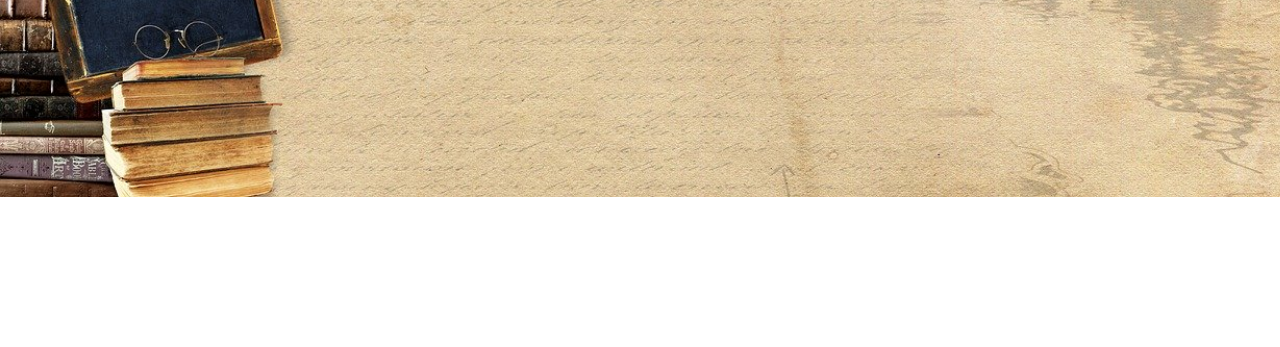
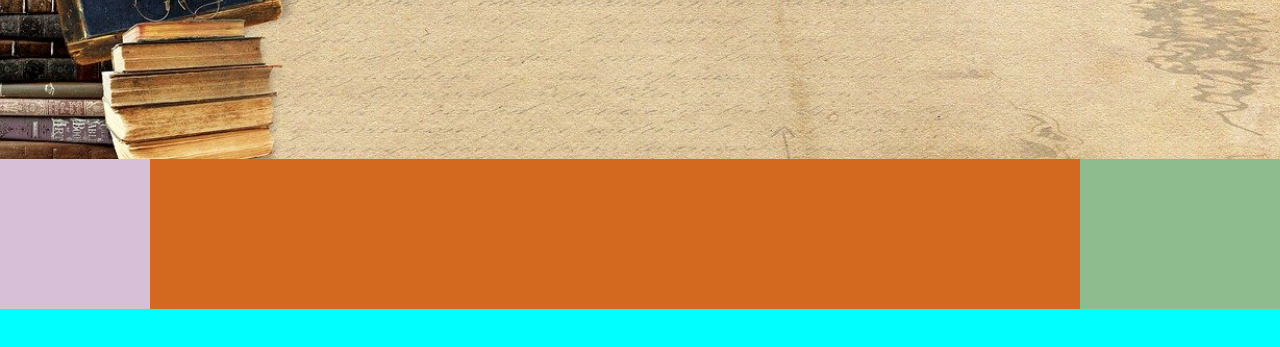
Before and after one commit to uemuramasahiro271/Portfolio, a plain HTML site: page src/index.html in a window 1280 px wide. Shown: the part 341-688 px from the top of the page. Drawn offline with Linux system fonts and the light colour scheme.

Commit message:
レイアウト修正

```diff
--- a/src/css/main.css
+++ b/src/css/main.css
@@ -1,15 +1,45 @@
 body {
     margin: 0px;
+    min-height: 100vh;
+    display: flex;
+    flex-direction: column;
 }
 
-.header {
+header {
     background-image: url("../image/header_image.jpg");
     background-repeat: no-repeat;
     background-size: cover;
     font-size: 28px;
 }
 
-.header h1 {
+header h1 {
+    margin: 0px;
     text-align: center;
     line-height: 500px;
 }
+
+nav {
+    width: 150px;
+    background-color: thistle;
+}
+
+main {
+    flex: 1;
+    background-color: chocolate;
+}
+
+aside {
+    width: 200px;
+    background-color: darkseagreen;
+}
+
+footer {
+
+    height: 150px;
+    background-color: aqua;
+}
+
+.container {
+    display: flex;
+    flex: 1;
+}
--- a/src/index.html
+++ b/src/index.html
@@ -7,11 +7,15 @@
     <title>ポートフォリオ</title>
 </head>
 <body>
-    <header class="header">
+    <header>
         <h1>Masahiro Uemura's portfolio</h1>
     </header>
-    <div></div>
-    <div></div>
+    <div class="container">
+        <nav></nav>
+        <main></main>
+        <aside></aside>
+    </div>
+
 
     <footer></footer>
 </body>
```
